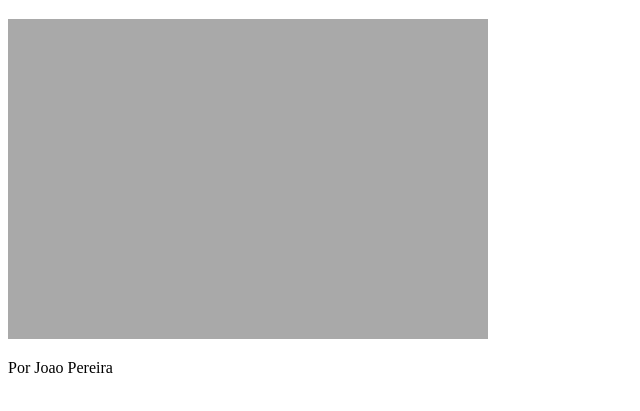
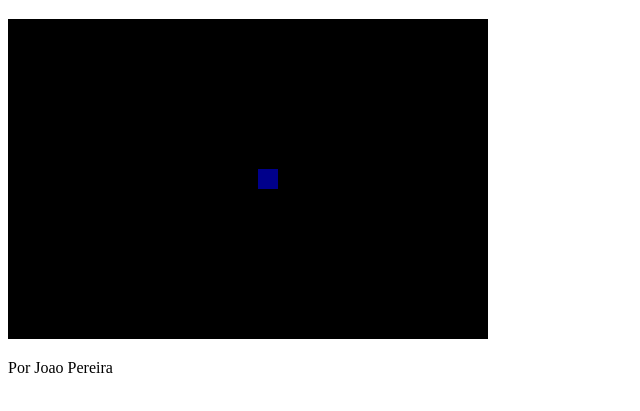
Before and after one commit to JoaoVictorPereira/GET.Si, a plain HTML site: page aula01/index.html in a window 1280 px wide. Shown: the part 61-472 px from the top of the page, without its empty margins (0-640 px from the left). Drawn offline with Linux system fonts and the light colour scheme.

Commit message:
refatora desenho em uma função

```diff
--- a/aula01/index.html
+++ b/aula01/index.html
@@ -15,9 +15,19 @@
       let ctx = canvas.getContext("2d");
       canvas.width = 480;
       canvas.height = 320;
+      let x = 250;
+      desenha();
 
-        ctx.fillStyle = "darkgrey";
+      //função para desenhar
+      function desenha() {
+        //Desenha Fundo
+        ctx.fillStyle = "lightblack";
         ctx.fillRect(0, 0, canvas.width, canvas.height);
+
+        //Desenha elementos
+        ctx.fillStyle = "darkblue";
+        ctx.fillRect(x, 150, 20, 20);
+      }
     </script>
   </body>
 </html>
```
